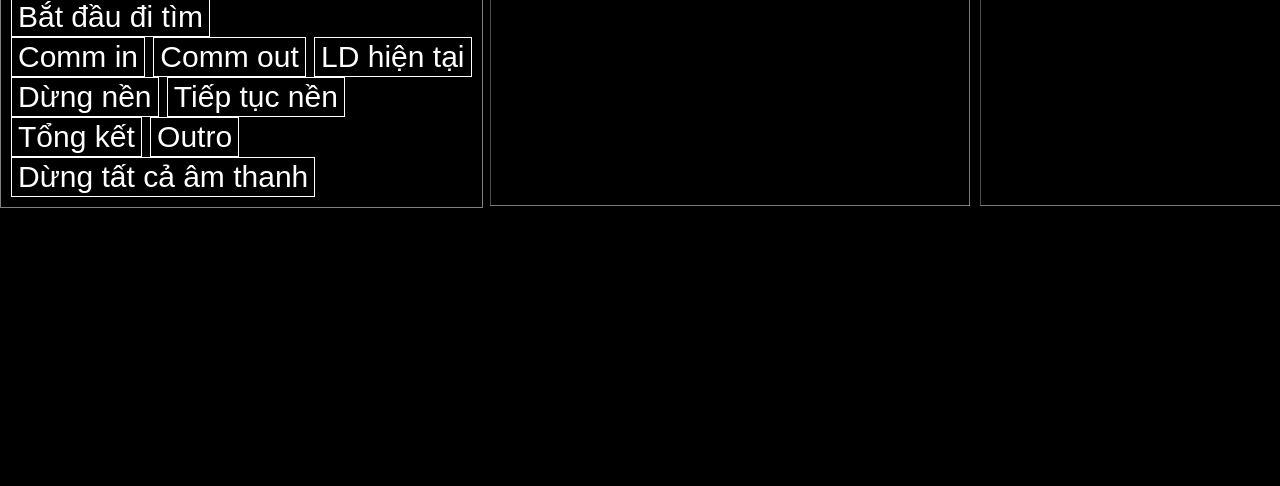
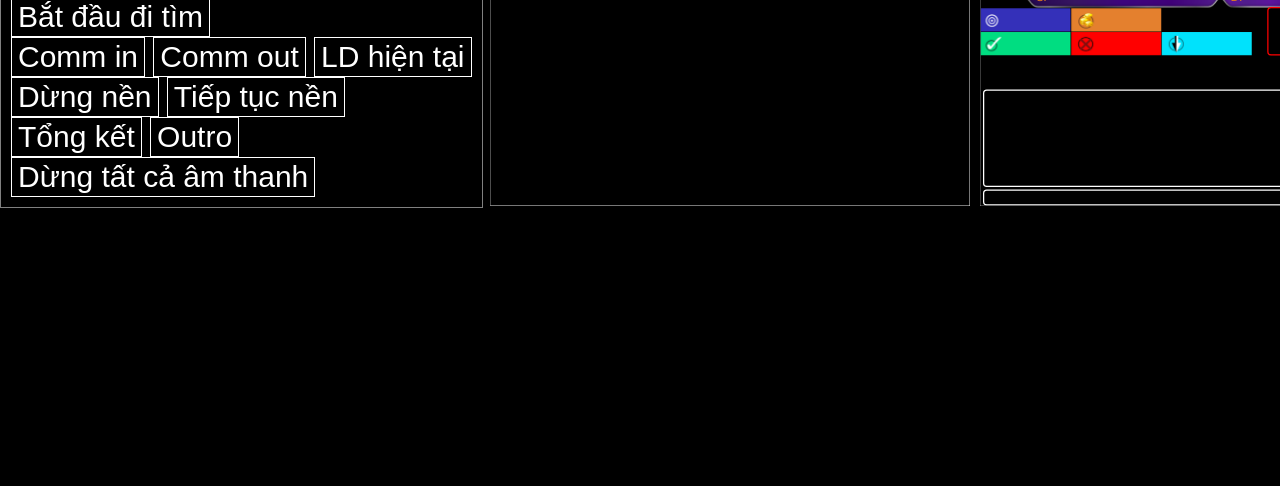
Before and after one commit to singleflare/wwtbam-lus, a website: page controller-cc.html in a window 1280 px wide. Shown: the part 454-940 px from the top of the page. Drawn offline with nearby package versions, Linux system fonts and the light colour scheme; no server answers.

Commit message:
Update controller-cc.html

```diff
--- a/controller-cc.html
+++ b/controller-cc.html
@@ -139,7 +139,7 @@
     height: 100%;
     scale: 0.25;
     transform-origin: top left;'></iframe>
-  <iframe src='./host-xnxx.html' style='position: absolute;
+  <iframe src='./host-vlxx.html' style='position: absolute;
     top: 530px;
     left: 980px;
     width: 100%;
```
